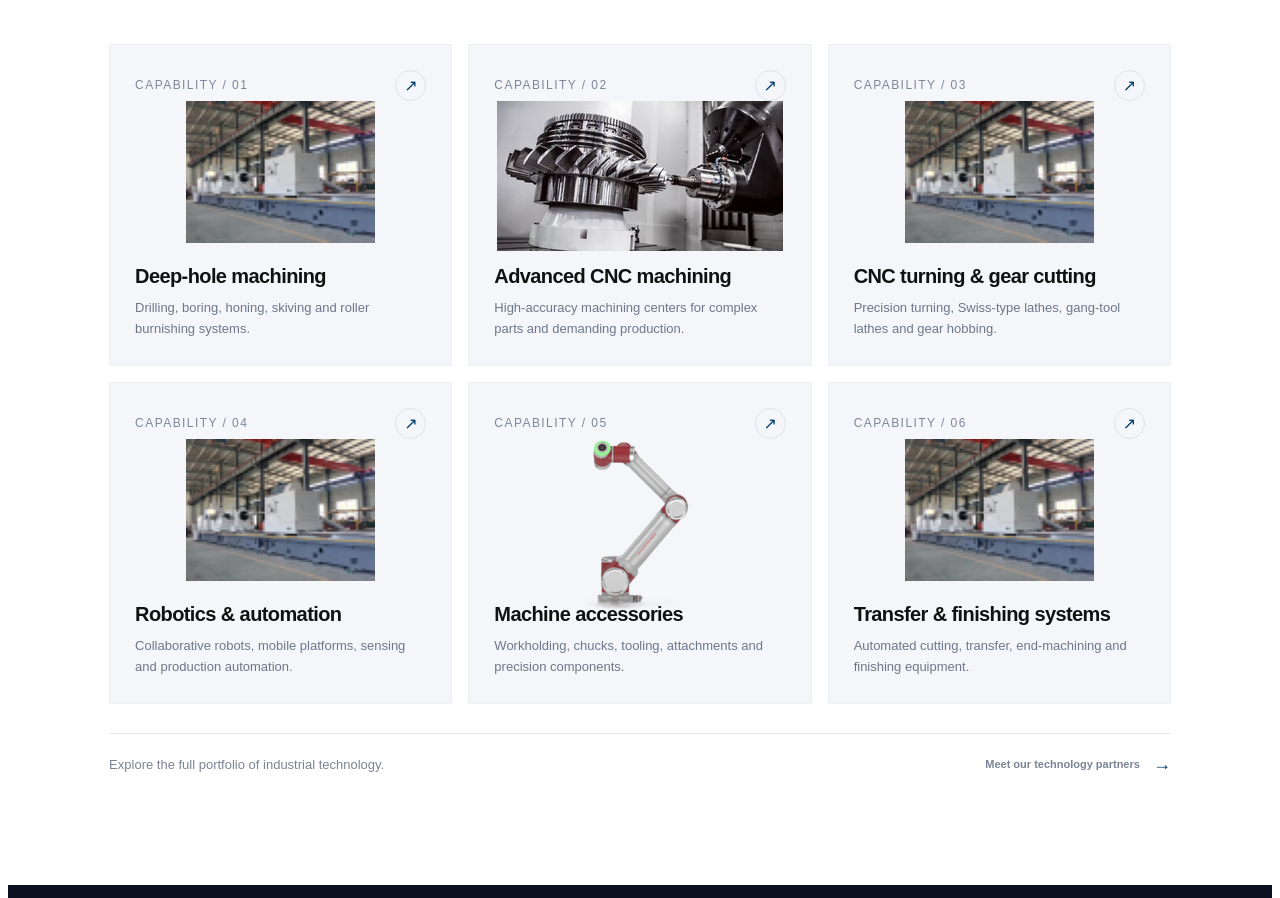
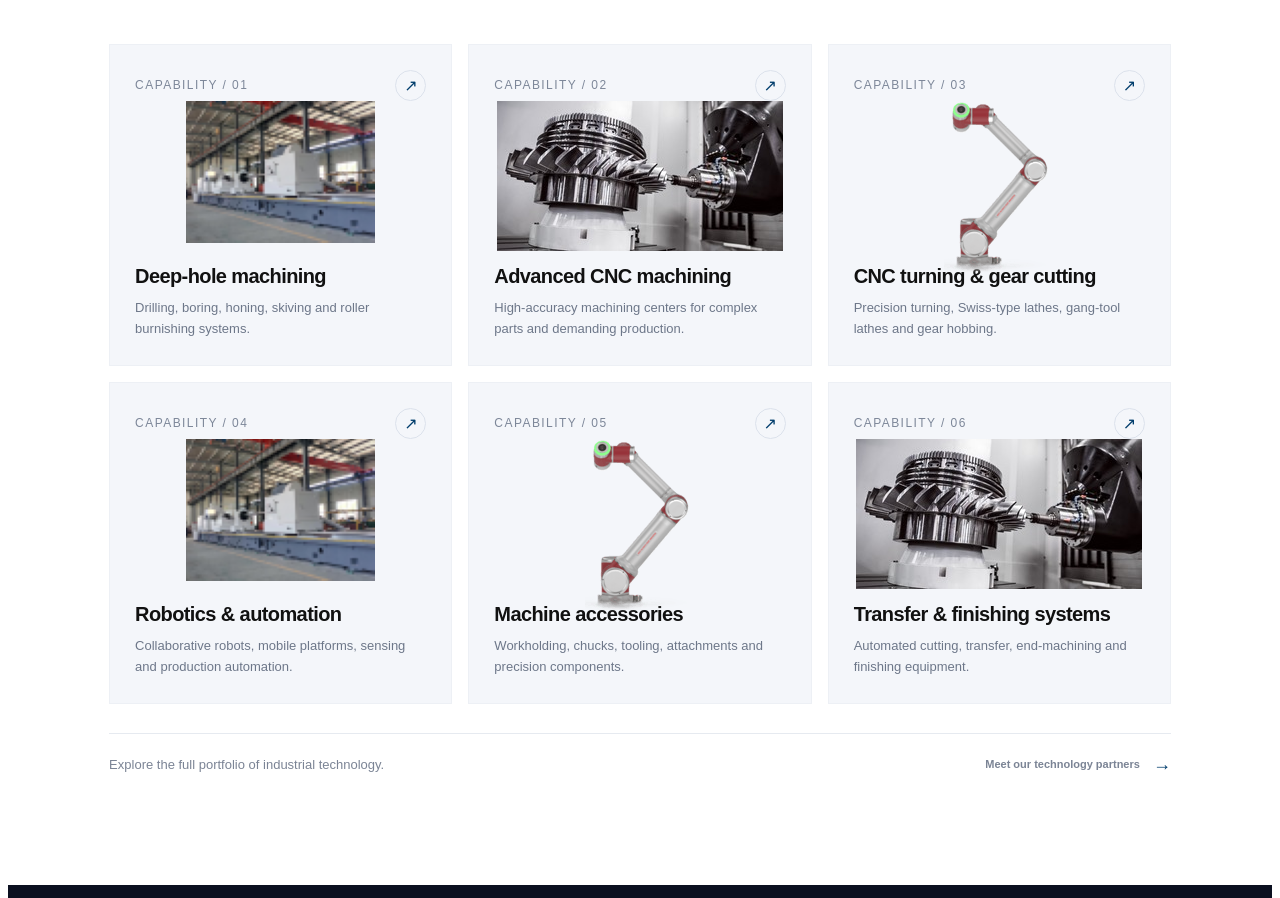
Before and after one commit to Princesahu1234/Demo_Project, a plain HTML site: page index.html in a window 1280 px wide. Shown: the part 1161-2059 px from the top of the page. Drawn offline with Linux system fonts and the light colour scheme.

Commit message:
Update categories with new image and entry

```diff
--- a/index.html
+++ b/index.html
@@ -2492,10 +2492,10 @@
     const categories = [
       { icon:'<img src=" Deep hole drilling-2 - Copy.png " class="card-icon" />' , title: "Deep-hole machining", desc: "Drilling, boring, honing, skiving and roller burnishing systems.", count: "01", terms: ["Deep Hole Drilling & Boring", "Gun Drilling", "Deep-Hole Honing", "Skiving & Roller Burnishing"] },
       { icon: '<img src=" Advanced-Aerospace-CNC-Machining (3).jpg " class="card-icon" />', title: "Advanced CNC machining", desc: "High-accuracy machining centers for complex parts and demanding production.", count: "02", terms: ["5-Axis Machining Centers", "Gantry & Portal Centers", "Double Column Machines", "Horizontal Boring & Milling"] },
-      { icon: '<img src=" Deep hole drilling-2 - Copy.png " class="card-icon" />', title: "CNC turning & gear cutting", desc: "Precision turning, Swiss-type lathes, gang-tool lathes and gear hobbing.", count: "03", terms: ["Swiss-Type CNC Lathes", "Small Precision CNC Lathes", "CNC Horizontal Gear Hobbing"] },
+      { icon: '<img src=" Robotics 1 - Copy (1).png " class="card-icon" />', title: "CNC turning & gear cutting", desc: "Precision turning, Swiss-type lathes, gang-tool lathes and gear hobbing.", count: "03", terms: ["Swiss-Type CNC Lathes", "Small Precision CNC Lathes", "CNC Horizontal Gear Hobbing"] },
       { icon: '<img src=" Deep hole drilling-2 - Copy.png " class="card-icon" />', title: "Robotics & automation", desc: "Collaborative robots, mobile platforms, sensing and production automation.", count: "04", terms: ["Collaborative Robots", "Embodied Intelligent Robots", "Sensing & Vision Systems", "Automated Production Lines"] },
       { icon: '<img src=" Robotics 1 - Copy (1).png " class="card-icon" />', title: "Machine accessories", desc: "Workholding, chucks, tooling, attachments and precision components.", count: "05", terms: ["Cutting Tools & Accessories", "Power Chucks & Cylinders", "Machine Tool Attachments", "Electro-Spindles & Motion Parts"] },
-      { icon: '<img src=" Deep hole drilling-2 - Copy.png " class="card-icon" />', title: "Transfer & finishing systems", desc: "Automated cutting, transfer, end-machining and finishing equipment.", count: "06", terms: ["Automatic CNC Cutting", "Vertical Axis Transfer", "Linear Transfer & End-Finishing", "End Machining Centers"] }
+      { icon: '<img src=" Advanced-Aerospace-CNC-Machining (3).jpg " class="card-icon" />', title: "Transfer & finishing systems", desc: "Automated cutting, transfer, end-machining and finishing equipment.", count: "06", terms: ["Automatic CNC Cutting", "Vertical Axis Transfer", "Linear Transfer & End-Finishing", "End Machining Centers"] }
 
       // { icon: "⌁", title: "Deep-hole machining", desc: "Drilling, boring, honing, skiving and roller burnishing systems.", count: "01", terms: ["Deep Hole Drilling & Boring", "Gun Drilling", "Deep-Hole Honing", "Skiving & Roller Burnishing"] },
 
```
